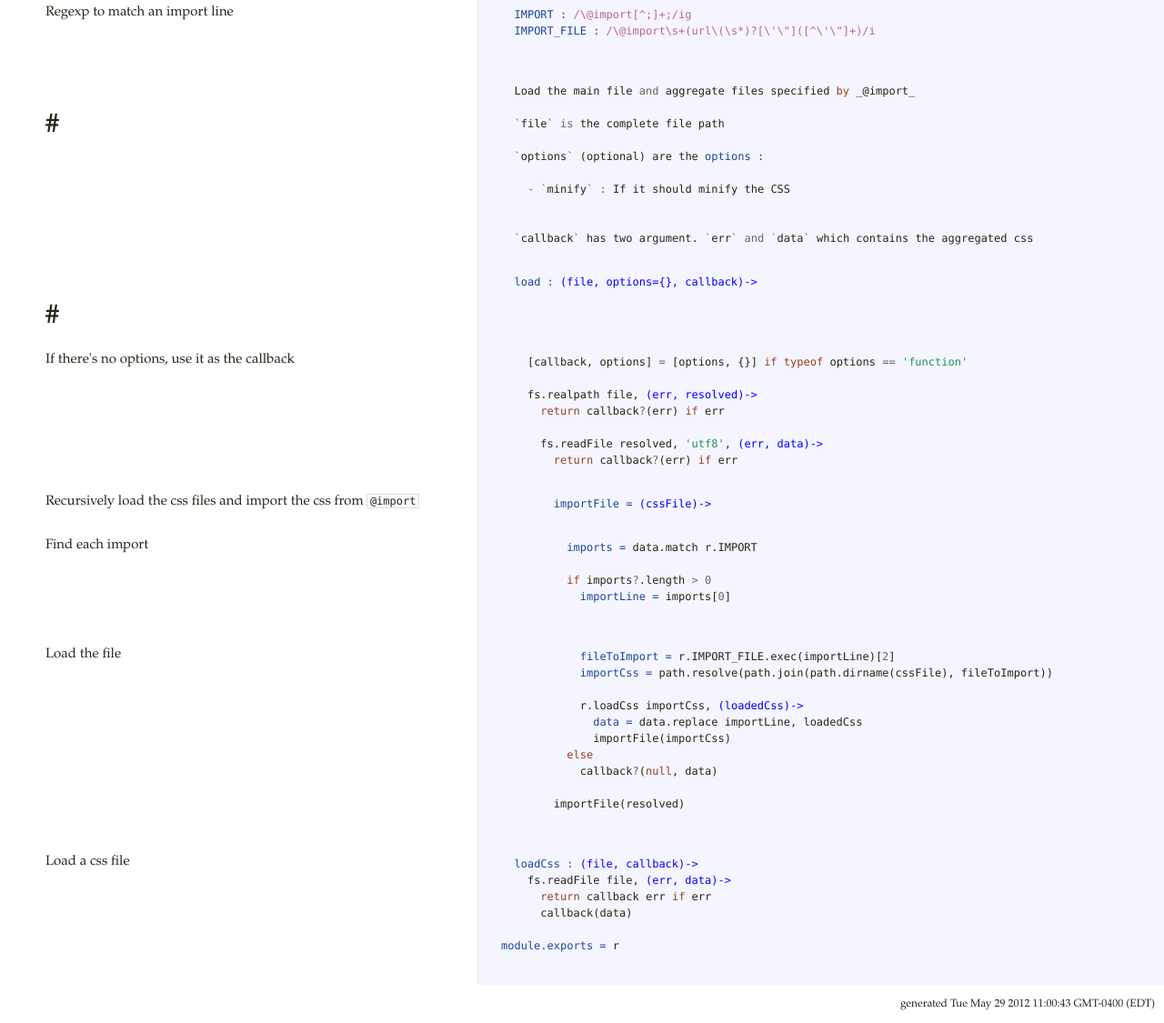
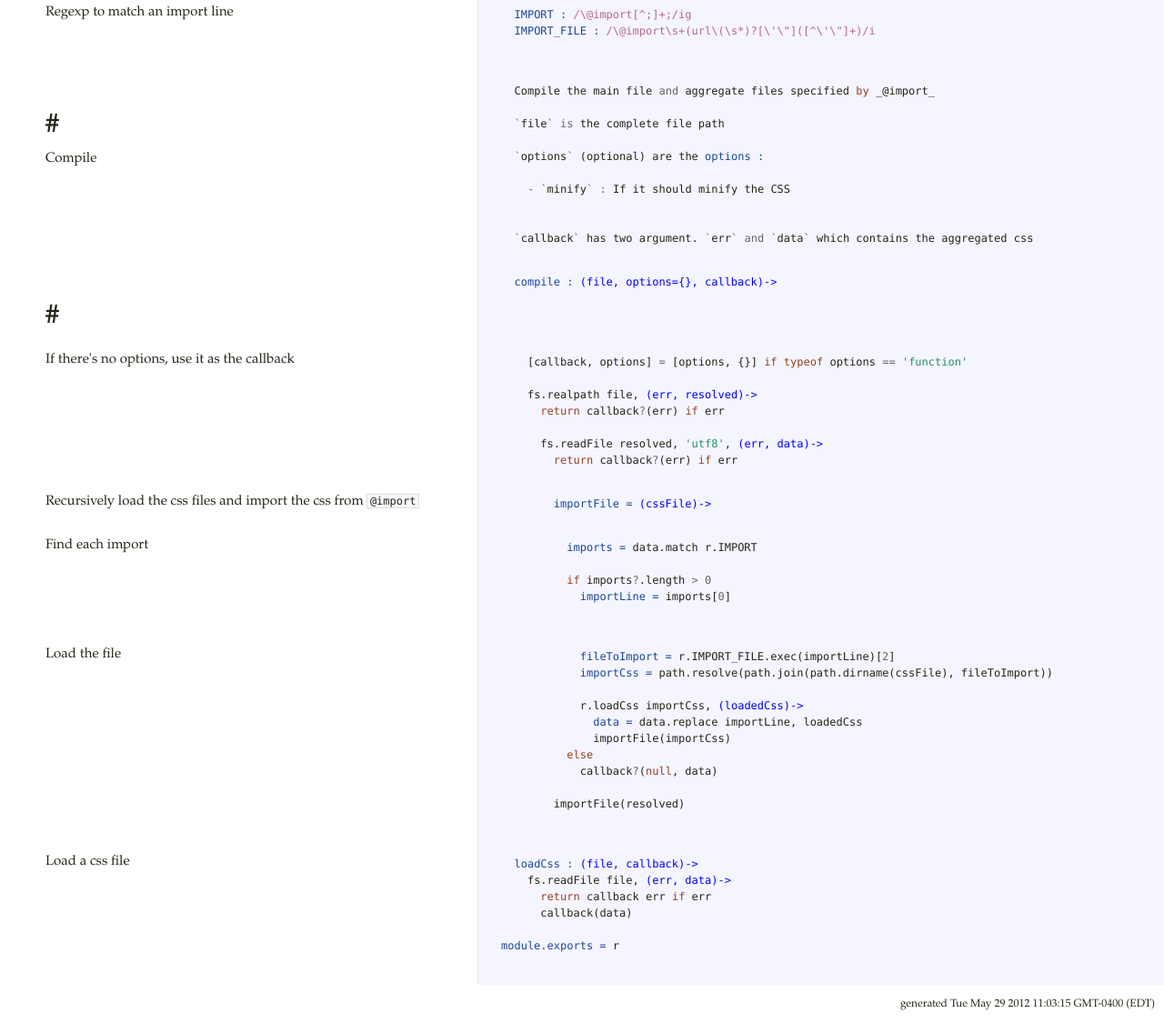
Before and after one commit to dsimard/rochelle, a plain HTML site: page lib/index.coffee.html in a window 1280 px wide. Shown: the part 333-1458 px from the top of the page at 91% size. Drawn offline with Linux system fonts and the light colour scheme.

Commit message:
Doc regenerated automatically

```diff
--- a/lib/index.coffee.html
+++ b/lib/index.coffee.html
@@ -9,7 +9,9 @@
 </td><td class="code"><div class="highlight"><pre>  <span class="nv">IMPORT : </span><span class="sr">/\@import[^;]+;/ig</span>
   <span class="nv">IMPORT_FILE : </span><span class="sr">/\@import\s+(url\(\s*)?[\&#39;\&quot;]([^\&#39;\&quot;]+)/i</span>
   </pre></div></td></tr><tr id="section-4"><td class="docs"><div class="pilwrap"><a href="#section-4" class="pilcrow">&#182;</a></div><h1>#</h1>
-</td><td class="code"><div class="highlight"><pre>  <span class="nx">Load</span> <span class="nx">the</span> <span class="nx">main</span> <span class="nx">file</span> <span class="o">and</span> <span class="nx">aggregate</span> <span class="nx">files</span> <span class="nx">specified</span> <span class="k">by</span> <span class="nx">_@import_</span>
+
+<p>Compile</p>
+</td><td class="code"><div class="highlight"><pre>  <span class="nx">Compile</span> <span class="nx">the</span> <span class="nx">main</span> <span class="nx">file</span> <span class="o">and</span> <span class="nx">aggregate</span> <span class="nx">files</span> <span class="nx">specified</span> <span class="k">by</span> <span class="nx">_@import_</span>
 
   <span class="o">`</span><span class="nx">file</span><span class="o">`</span> <span class="o">is</span> <span class="nx">the</span> <span class="nx">complete</span> <span class="nx">file</span> <span class="nx">path</span>
 
@@ -19,7 +21,7 @@
 
 
   <span class="o">`</span><span class="nx">callback</span><span class="o">`</span> <span class="nx">has</span> <span class="nx">two</span> <span class="nx">argument</span><span class="p">.</span> <span class="o">`</span><span class="nx">err</span><span class="o">`</span> <span class="o">and</span> <span class="o">`</span><span class="nx">data</span><span class="o">`</span> <span class="nx">which</span> <span class="nx">contains</span> <span class="nx">the</span> <span class="nx">aggregated</span> <span class="nx">css</span></pre></div></td></tr><tr id="section-5"><td class="docs"><div class="pilwrap"><a href="#section-5" class="pilcrow">&#182;</a></div><h1>#</h1>
-</td><td class="code"><div class="highlight"><pre>  <span class="nv">load : </span><span class="nf">(file, options={}, callback)-&gt;</span></pre></div></td></tr><tr id="section-6"><td class="docs"><div class="pilwrap"><a href="#section-6" class="pilcrow">&#182;</a></div><p>If there's no options, use it as the callback</p>
+</td><td class="code"><div class="highlight"><pre>  <span class="nv">compile : </span><span class="nf">(file, options={}, callback)-&gt;</span></pre></div></td></tr><tr id="section-6"><td class="docs"><div class="pilwrap"><a href="#section-6" class="pilcrow">&#182;</a></div><p>If there's no options, use it as the callback</p>
 </td><td class="code"><div class="highlight"><pre>    <span class="p">[</span><span class="nx">callback</span><span class="p">,</span> <span class="nx">options</span><span class="p">]</span> <span class="o">=</span> <span class="p">[</span><span class="nx">options</span><span class="p">,</span> <span class="p">{}]</span> <span class="k">if</span> <span class="k">typeof</span> <span class="nx">options</span> <span class="o">==</span> <span class="s1">&#39;function&#39;</span>
 
     <span class="nx">fs</span><span class="p">.</span><span class="nx">realpath</span> <span class="nx">file</span><span class="p">,</span> <span class="nf">(err, resolved)-&gt;</span>
@@ -51,4 +53,4 @@
 
 <span class="nv">module.exports = </span><span class="nx">r</span>
 
-</pre></div></td></tr></tbody></table><div id="generated">generated Tue May 29 2012 11:00:43 GMT-0400 (EDT)  </div></div></body></html>
+</pre></div></td></tr></tbody></table><div id="generated">generated Tue May 29 2012 11:03:15 GMT-0400 (EDT)  </div></div></body></html>
```
Also changed, not shown: bin/rochelle.coffee.html (+2 -2 lines), index.html (+4 -4 lines).
